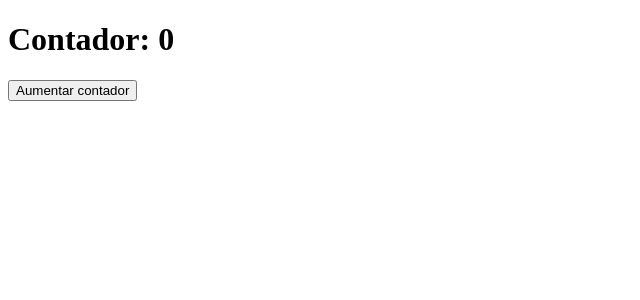
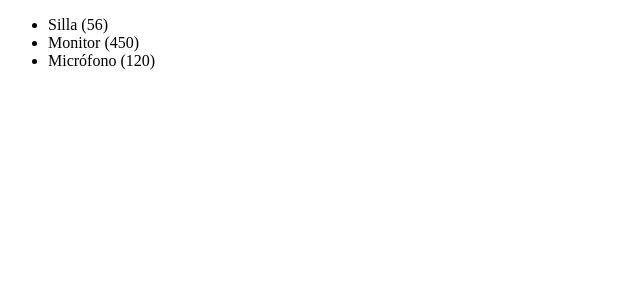
Before and after one commit to mariotoledano/vue-3-ecommerce, a Vue app: page / in a window 1280 px wide. Shown: the top 300 px of the page, without its empty margins (0-640 px from the left). Built offline with nearby package versions, Linux system fonts and the light colour scheme.

Commit message:
ProductList component added

```diff
--- a/src/examples/ContadorOptions.vue
+++ b/src/examples/ContadorOptions.vue
@@ -18,8 +18,13 @@
 </script>
 
 <template>
+    <p>Objetivo: Tienes que llegar a 20 clicks </p>
+
     <h1>Contador: {{ count }}</h1>
     <button @click="increase">
         Aumentar contador
     </button>
+
+    <p v-if="count <= 10">Vamos tú puedes</p>
+    <p v-else>Ya te falta muy poco...</p>
 </template>
--- /dev/null
+++ b/src/examples/ProductList.vue
@@ -0,0 +1,24 @@
+<!-- eslint-disable vue/multi-word-component-names -->
+<script lang="ts">
+    export default {
+        data(){
+            return{
+                products: [
+                    {name: 'Silla', price: 56},
+                    {name: 'Monitor', price:450},
+                    {name: 'Micrófono', price:120},
+                ]
+            }
+        },
+        methods:{
+
+        },
+    }
+</script>
+
+<template>
+    <ul>
+        <li v-for="product in products">
+            {{product.name}} ({{product.price}})</li>
+    </ul>
+</template>
--- a/src/main.ts
+++ b/src/main.ts
@@ -1,6 +1,7 @@
 import { createApp } from 'vue'
-import Contador from './examples/ContadorOptions.vue'
+//import Contador from './examples/ContadorOptions.vue'
+import ProductList from './examples/ProductList.vue'
 
-const app = createApp(Contador)
+const app = createApp(ProductList)
 
 app.mount('#app')
```
